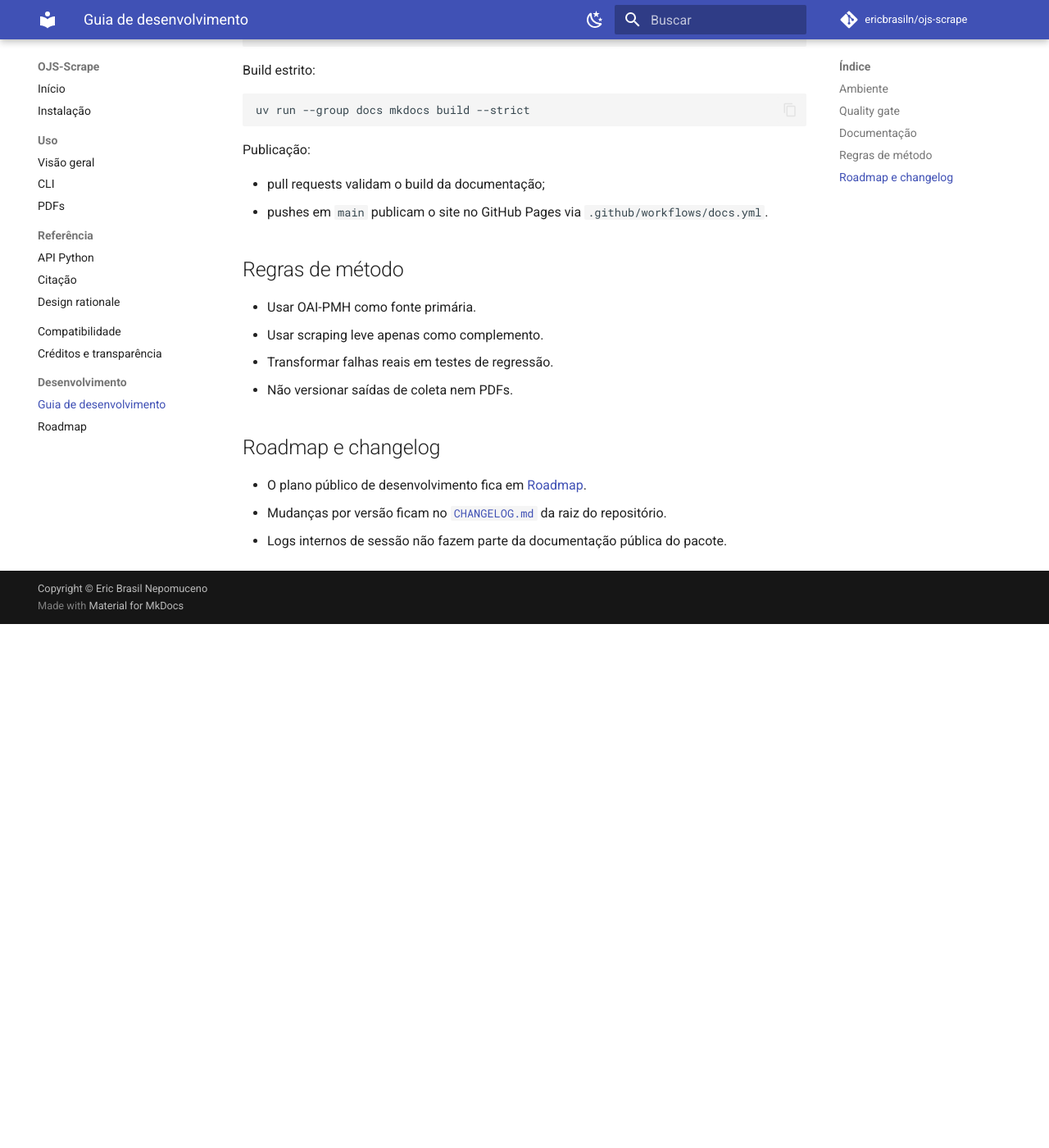
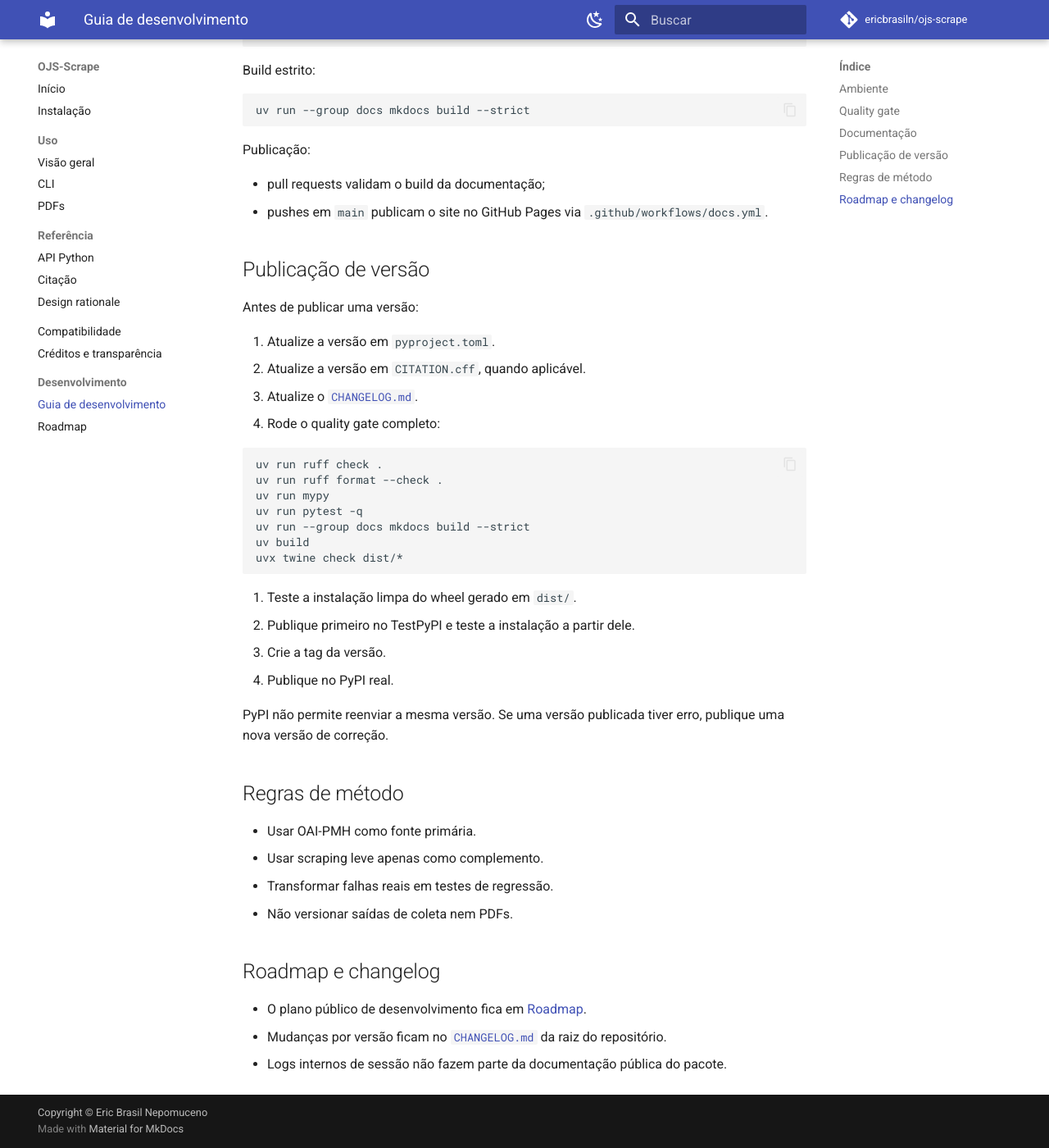
Before and after one commit to ericbrasiln/ojs-scrape, an MkDocs documentation site: the page built from docs/development.md, in a window 1280 px wide and 1400 px high, scrolled down 771 px. Shown: the whole window at 82% size. Built offline with MkDocs 1.6.1 and Material for MkDocs 9.7.7, drawn with Linux system fonts in a browser that asks for light colours; comment, search, counter and statistics services are not loaded; before the commit the page ends 1532 px from its top, so only the background shows below that.

Commit message:
docs: document release process

````diff
--- a/docs/development.md
+++ b/docs/development.md
@@ -45,6 +45,32 @@ Publicação:
 - pull requests validam o build da documentação;
 - pushes em `main` publicam o site no GitHub Pages via `.github/workflows/docs.yml`.
 
+## Publicação de versão
+
+Antes de publicar uma versão:
+
+1. Atualize a versão em `pyproject.toml`.
+2. Atualize a versão em `CITATION.cff`, quando aplicável.
+3. Atualize o [`CHANGELOG.md`](https://github.com/ericbrasiln/ojs-scrape/blob/main/CHANGELOG.md).
+4. Rode o quality gate completo:
+
+   ```bash
+   uv run ruff check .
+   uv run ruff format --check .
+   uv run mypy
+   uv run pytest -q
+   uv run --group docs mkdocs build --strict
+   uv build
+   uvx twine check dist/*
+   ```
+
+5. Teste a instalação limpa do wheel gerado em `dist/`.
+6. Publique primeiro no TestPyPI e teste a instalação a partir dele.
+7. Crie a tag da versão.
+8. Publique no PyPI real.
+
+PyPI não permite reenviar a mesma versão. Se uma versão publicada tiver erro, publique uma nova versão de correção.
+
 ## Regras de método
 
 - Usar OAI-PMH como fonte primária.
````
